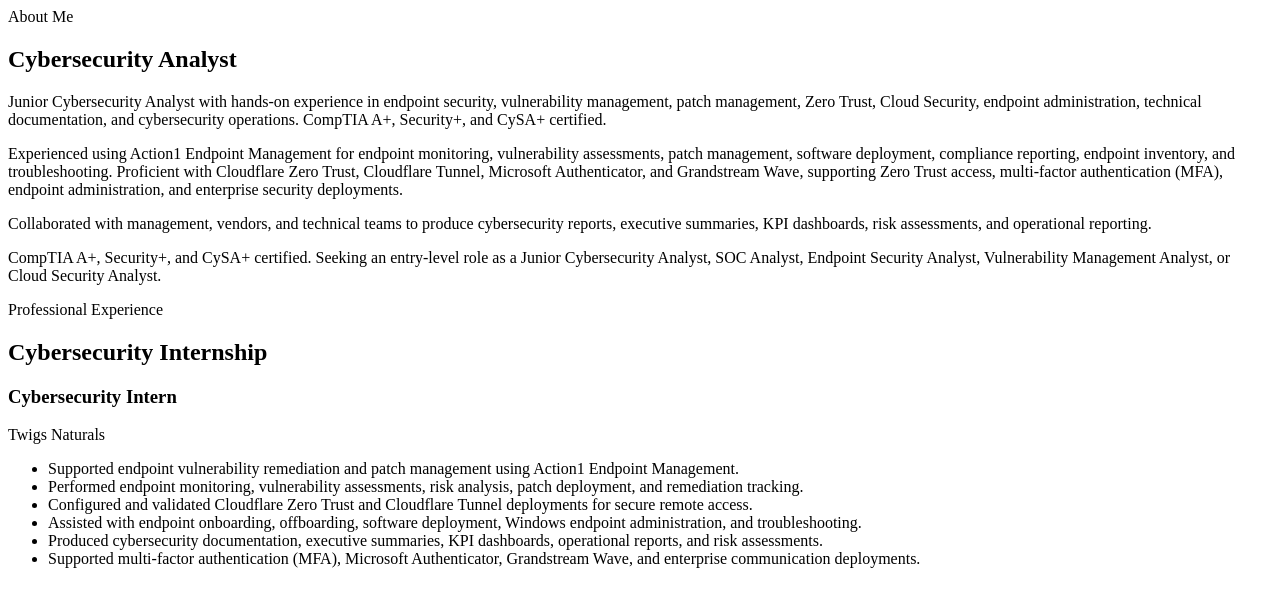
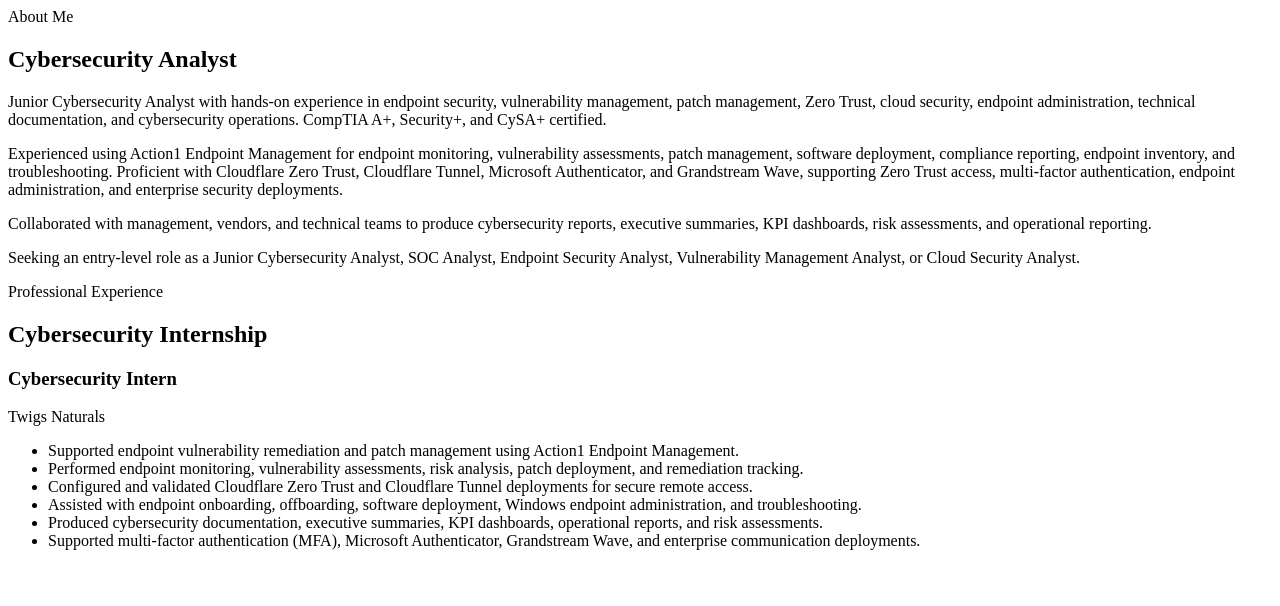
Before and after one commit to jfenelon-cyber/jfenelon-cyber.github.io, a plain HTML site: page index.html in a window 1280 px wide. Drawn offline with Linux system fonts and the light colour scheme.

Commit message:
Refactor HTML content for Cybersecurity Analyst section
Removed redundant paragraph tags and adjusted text formatting.

```diff
--- a/index.html
+++ b/index.html
@@ -5,13 +5,11 @@
     <h2>Cybersecurity Analyst</h2>
 
     <p class="lead">
-    <p class="hero-text">
-Junior Cybersecurity Analyst with hands-on experience in endpoint security, vulnerability management, patch management, Zero Trust, Cloud Security, endpoint administration, technical documentation, and cybersecurity operations. CompTIA A+, Security+, and CySA+ certified.
-</p>
+        Junior Cybersecurity Analyst with hands-on experience in endpoint security, vulnerability management, patch management, Zero Trust, cloud security, endpoint administration, technical documentation, and cybersecurity operations. CompTIA A+, Security+, and CySA+ certified.
     </p>
 
     <p class="lead">
-        Experienced using Action1 Endpoint Management for endpoint monitoring, vulnerability assessments, patch management, software deployment, compliance reporting, endpoint inventory, and troubleshooting. Proficient with Cloudflare Zero Trust, Cloudflare Tunnel, Microsoft Authenticator, and Grandstream Wave, supporting Zero Trust access, multi-factor authentication (MFA), endpoint administration, and enterprise security deployments.
+        Experienced using Action1 Endpoint Management for endpoint monitoring, vulnerability assessments, patch management, software deployment, compliance reporting, endpoint inventory, and troubleshooting. Proficient with Cloudflare Zero Trust, Cloudflare Tunnel, Microsoft Authenticator, and Grandstream Wave, supporting Zero Trust access, multi-factor authentication, endpoint administration, and enterprise security deployments.
     </p>
 
     <p class="lead">
@@ -19,7 +17,7 @@
     </p>
 
     <p class="lead">
-        CompTIA A+, Security+, and CySA+ certified. Seeking an entry-level role as a Junior Cybersecurity Analyst, SOC Analyst, Endpoint Security Analyst, Vulnerability Management Analyst, or Cloud Security Analyst.
+        Seeking an entry-level role as a Junior Cybersecurity Analyst, SOC Analyst, Endpoint Security Analyst, Vulnerability Management Analyst, or Cloud Security Analyst.
     </p>
 
 </section>
```
